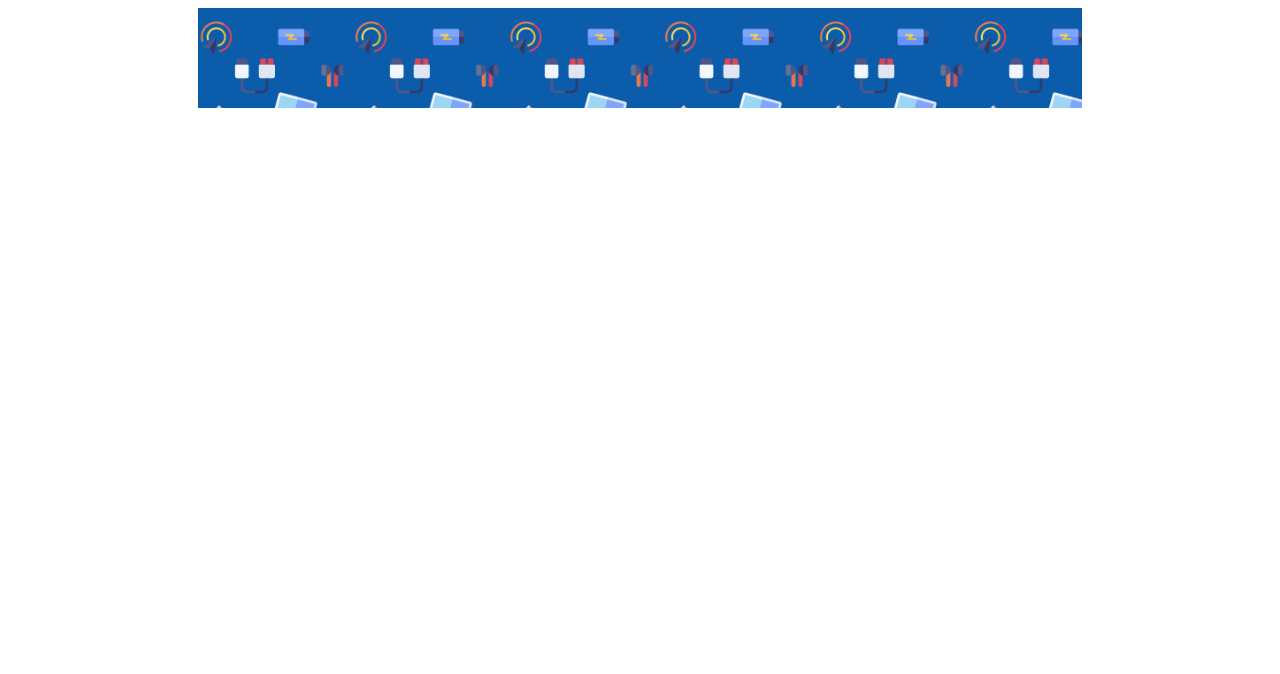
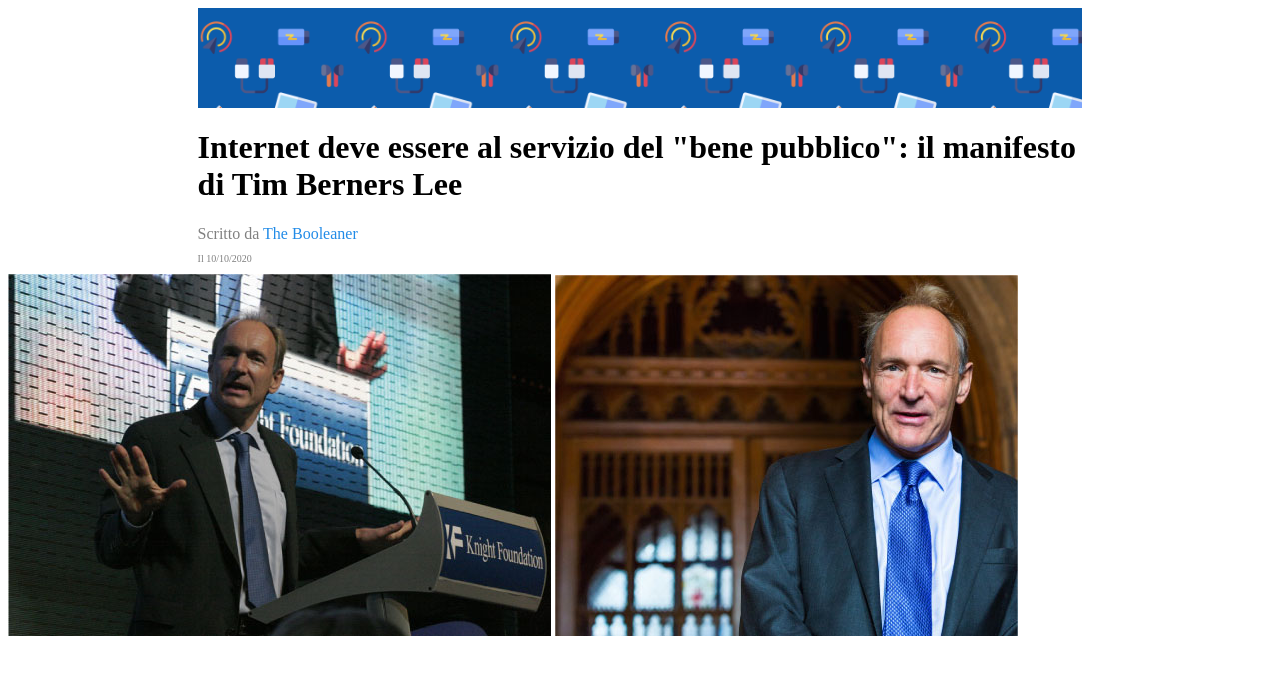
Before and after one commit to VictorGiuliano/html-css-booleaner, a plain HTML site: page index.html in a window 1280 px wide. Drawn offline with Linux system fonts and the light colour scheme.

Commit message:
Aggiunta paragrafo e foto

```diff
--- a/css/stile.css
+++ b/css/stile.css
@@ -8,3 +8,24 @@ header {
   margin-top:0.1%;
   margin-bottom: auto   ;
   }
+  .rettangolo {
+  margin-left: 15%;
+  margin-right: 15%;
+  margin-top:0.1%;
+  }
+  .grey {
+    color: grey;
+    font-size: 16px;
+
+  }
+  .blue{
+    color: rgb(33, 139, 231);
+    font-size: 16px;
+  }
+  #data{
+    color: grey;
+    font-size: 10px;
+  }
+  #foto{
+    width: 200px;
+  }
--- a/index.html
+++ b/index.html
@@ -11,6 +11,14 @@
 <body>
     <header>
     </header>
-
+    <div class="rettangolo">
+        <h1>Internet deve essere al servizio del "bene pubblico": il manifesto di Tim Berners Lee</h1>
+        <span class="grey">Scritto da </span><span class="blue">The Booleaner</span>
+        <p id="data">Il 10/10/2020</p>
+    </div>
+        <div class="foto">
+            <img src="img/tim-1.jpg" alt="Tim(1)">
+            <img src="img/tim-2.jpg" alt="Tim (2)">
+        </div>
 </body>
 </html>
```
